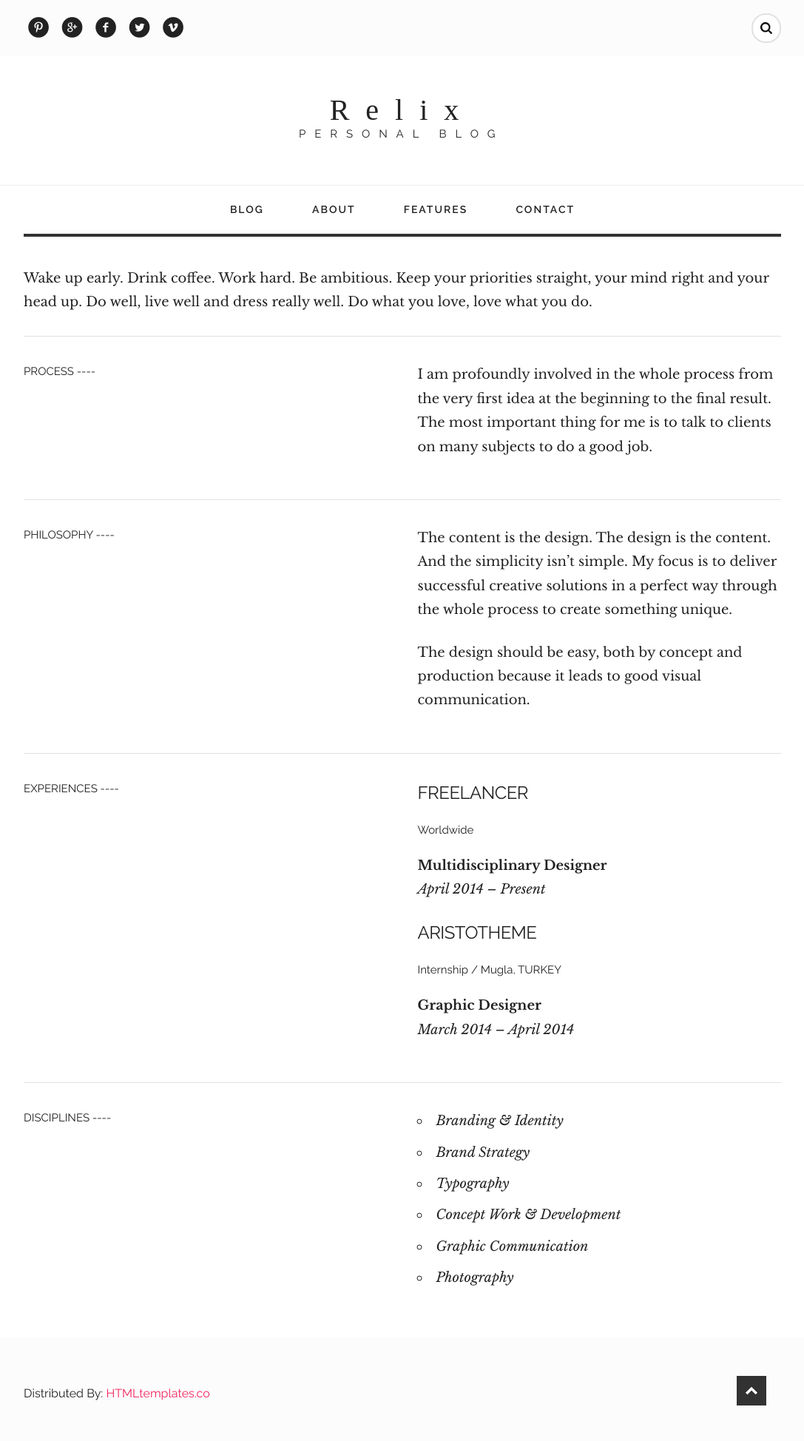
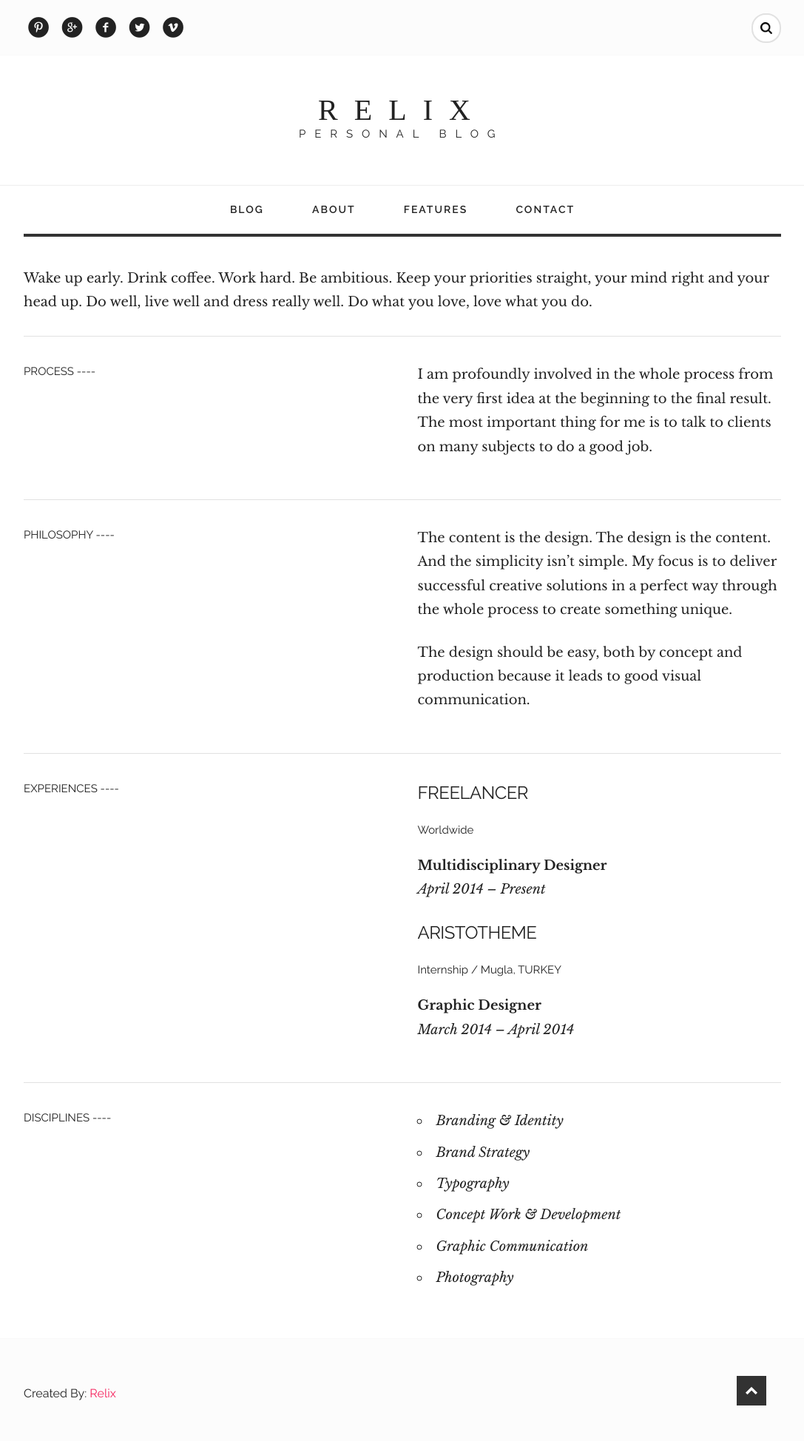
Before and after one commit to johnxiler/djangoweb, a Django app: page /polls/about in a window 1280 px wide. Shown: the whole page at 74% size, without its empty margins (96-1183 px from the left). Run offline with Django 4.2, Linux system fonts and the light colour scheme; some libraries are stand-ins or nearby versions.

Commit message:
change some html contents

```diff
--- a/mywebsite/settings.py
+++ b/mywebsite/settings.py
@@ -36,6 +36,7 @@ INSTALLED_APPS = [
     'django.contrib.contenttypes',
     'django.contrib.messages',
     'django.contrib.staticfiles',
+    'django.contrib.sessions',
     'polls',
     'debug_toolbar'
 ]
@@ -54,7 +55,7 @@ MIDDLEWARE = [
 
 INTERNAL_IPS = [
     # default ip for development.
-    '127.0.0.1',
+    # '127.0.0.1',
 ]
 
 ROOT_URLCONF = 'mywebsite.urls'
--- a/polls/templates/about.html
+++ b/polls/templates/about.html
@@ -75,8 +75,8 @@
 		<header class="header">
 			<div class="container">
 				<div class="logo">
-					<a href="blog.html">
-						<h1>Relix</h1>
+					<a href="{{ 'blog' }}">
+						<h1>RELIX</h1>
 						<h6>Personal Blog</h6>
 					</a>
 				</div>
@@ -169,7 +169,7 @@
 			<div class="inner">
 				<div class="container">
 					<div class="copyright">
-						<span class="sub">Distributed By: <a class="" href="https://htmltemplates.co" target="_blank">HTMLtemplates.co</a></span>
+						<span class="sub">Created By: <a class="" href="" target="_blank">Relix</a></span>
 					</div>
 
 
--- a/polls/templates/blog.html
+++ b/polls/templates/blog.html
@@ -73,7 +73,7 @@
 		<header class="header">
 			<div class="container">
 				<div class="logo">
-					<a href="{{ './blog.html' }}">
+					<a href="{{ 'blog' }}">
 						<h1>RELIX</h1>
 						<h6>Personal Blog</h6>
 					</a>
@@ -445,7 +445,7 @@
 			<div class="inner">
 				<div class="container">
 					<div class="copyright">
-						<span class="sub">Distributed By: <a class="" href="https://htmltemplates.co" target="_blank">HTMLtemplates.co</a></span>
+						<span class="sub">Created By: <a class="" href="" target="_blank">Relix</a></span>
 					</div>
 					<nav class="languages" role="navigation">
 						<ul>
--- a/polls/templates/contact.html
+++ b/polls/templates/contact.html
@@ -75,8 +75,8 @@
 		<header class="header">
 			<div class="container">
 				<div class="logo">
-					<a href="index.html">
-						<h1>Relix</h1>
+					<a href="{{ 'blog' }}">
+						<h1>RELIX</h1>
 						<h6>Personal Blog</h6>
 					</a>
 				</div>
@@ -115,7 +115,7 @@
 			<div class="inner">
 				<div class="container">
 					<div class="copyright">
-						<span class="sub">Distributed By: <a class="" href="https://htmltemplates.co" target="_blank">HTMLtemplates.co</a></span>
+						<span class="sub">Created By: <a class="" href="" target="_blank">Relix</a></span>
 					</div>
 
 
--- a/polls/templates/features.html
+++ b/polls/templates/features.html
@@ -75,8 +75,8 @@
 		<header class="header">
 			<div class="container">
 				<div class="logo">
-					<a href="blog.html">
-						<h1>Relix</h1>
+					<a href="{{ 'blog' }}">
+						<h1>RELIX</h1>
 						<h6>Personal Blog</h6>
 					</a>
 				</div>
@@ -186,7 +186,7 @@
 			<div class="inner">
 				<div class="container">
 					<div class="copyright">
-						<span class="sub">Distributed By: <a class="" href="https://htmltemplates.co" target="_blank">HTMLtemplates.co</a></span>
+						<span class="sub">Created By: <a class="" href="" target="_blank">Relix</a></span>
 					</div>
 
 
```
Also changed, not shown: polls/models.py (+11 -8 lines), polls/users.validation.py (added, +31 -0 lines), polls/users.controller.py (added).
